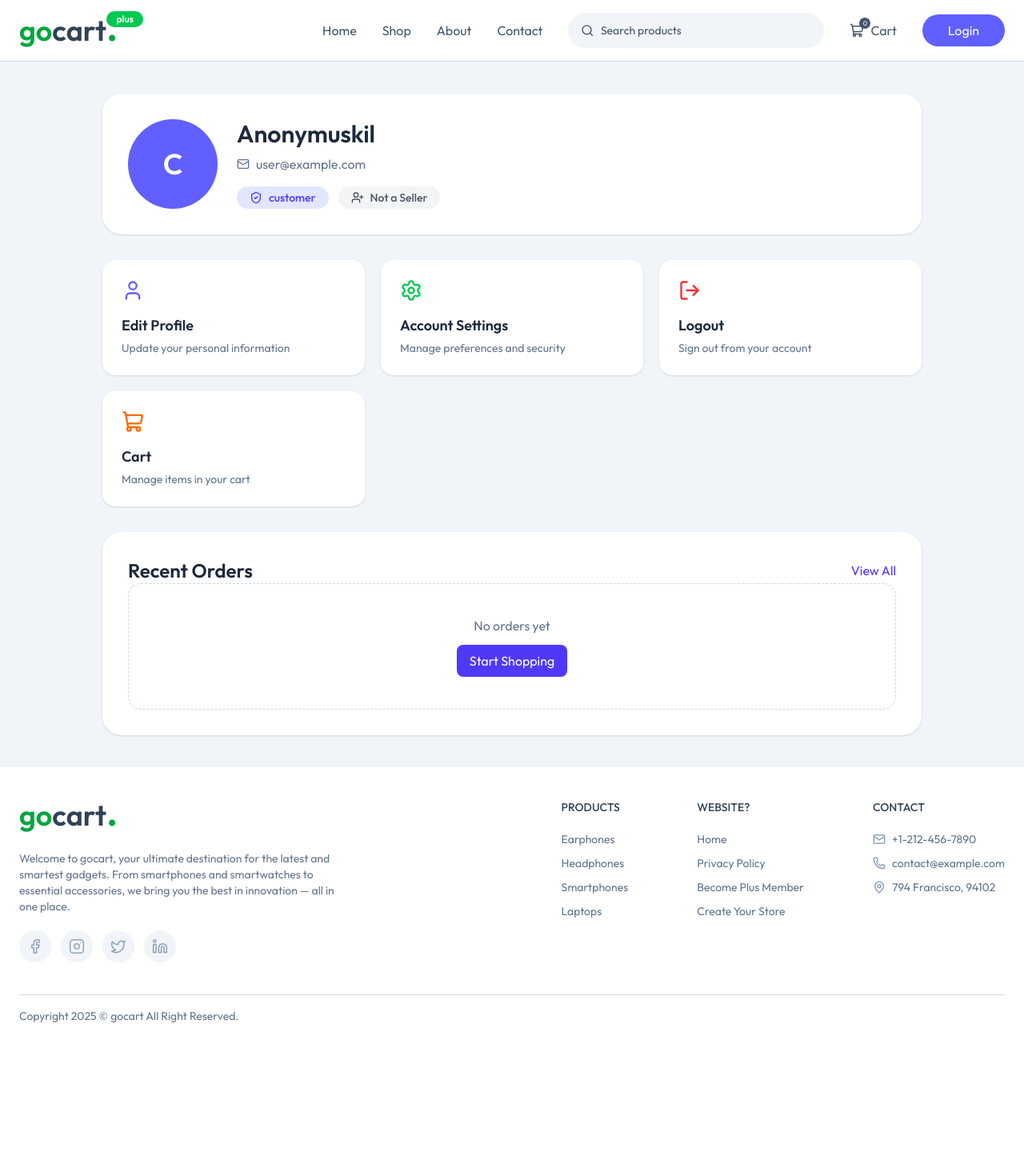
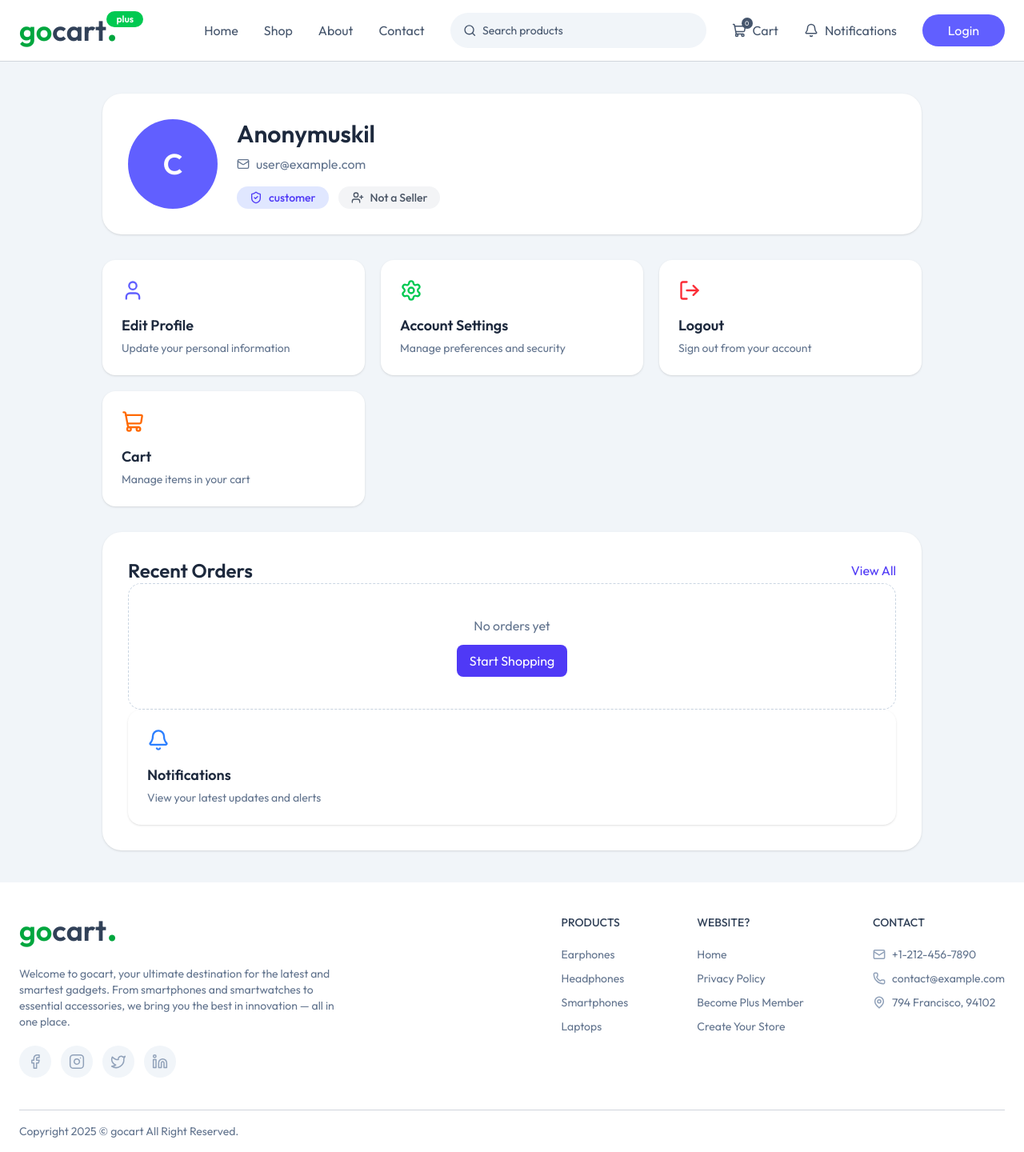
Before and after one commit to AnonymusKil/marketplace-frontend, a Next.js app: page /profile in a window 1280 px wide. Shown: the whole page at 80% size. Before the commit the page ends 1296 px from the top, so only its background shows below. Built offline with nearby package versions, Linux system fonts and the light colour scheme; no server answers.

Commit message:
spirit we are close to final version

```diff
--- /dev/null
+++ b/app/(public)/notifications/page.jsx
@@ -0,0 +1,133 @@
+"use client";
+
+import Link from "next/link";
+import {GET_NOTIFICATIONS, MARK_ALL_NOTIFICATIONS_AS_READ,MARK_NOTIFICATION_AS_READ} from "../../../src/graphql/mutations/notification"
+import { useMutation, useQuery } from "@apollo/client/react";
+import { Socket } from "./../../../lib/socket";
+import Loading from "../../../components/Loading";
+
+import {
+  Bell,
+  CheckCheck,
+  ArrowLeft,
+  CheckCircle2,
+} from "lucide-react";
+
+export default function NotificationPage() {
+  const { data:notificationData, loading, error } = useQuery(GET_NOTIFICATIONS);
+  const notifications = notificationData?.getNotifications|| [];
+  const [markAllNotificationsAsRead] = useMutation(MARK_ALL_NOTIFICATIONS_AS_READ, {
+    refetchQueries: [GET_NOTIFICATIONS],
+  });
+  const [markNotificationAsRead] = useMutation(MARK_NOTIFICATION_AS_READ, {
+    refetchQueries: [GET_NOTIFICATIONS],
+  });
+
+  return (
+    <section className="min-h-screen bg-slate-100 py-10 px-4">
+      <div className="max-w-3xl mx-auto">
+
+        {/* Header */}
+        <div className="bg-white rounded-2xl shadow-sm p-6 flex items-center justify-between">
+          <div className="flex items-center gap-3">
+            <Link href="/">
+              <ArrowLeft className="cursor-pointer text-slate-600 hover:text-slate-900" />
+            </Link>
+
+            <div>
+              <h1 className="text-2xl font-bold text-slate-800">
+                Notifications
+              </h1>
+
+              <p className="text-sm text-slate-500">
+                Stay updated with your latest activities
+              </p>
+            </div>
+          </div>
+
+          <button
+            onClick={markAllNotificationsAsRead}
+            className="flex items-center gap-2 bg-slate-800 text-white px-4 py-2 rounded-lg hover:bg-slate-900 transition"
+          >
+            <CheckCheck size={18} />
+            Mark all read
+          </button>
+        </div>
+
+        {/* Notifications */}
+        <div className="mt-6 space-y-4">
+
+          {notifications.length > 0 ? (
+            notifications.map((item) => (
+              <div
+                key={item.id}
+                className={`bg-white rounded-2xl shadow-sm p-5 transition hover:shadow-md cursor-pointer border-l-4 ${
+                  item.read
+                    ? "border-transparent"
+                    : "border-indigo-500"
+                }`}
+              >
+                <div className="flex justify-between items-start">
+
+                  <div className="flex gap-4" onClick={() => markNotificationAsRead({ variables: { notificationId: item.id } })}>
+
+                    <div
+                      className={`mt-1 rounded-full p-2 ${
+                        item.read
+                          ? "bg-slate-100"
+                          : "bg-indigo-100"
+                      }`}
+                    >
+                      <Bell
+                        size={18}
+                        className={
+                          item.read
+                            ? "text-slate-500"
+                            : "text-indigo-600"
+                        }
+                      />
+                    </div>
+
+                    <div>
+                      <h2 className="font-semibold text-slate-800">
+                        {item.title}
+                      </h2>
+
+                      <p className="text-slate-500 mt-1">
+                        {item.message}
+                      </p>
+
+                      <p className="text-xs text-slate-400 mt-3">
+                        {item.createdAt}
+                      </p>
+                    </div>
+
+                  </div>
+
+
+                </div>
+              </div>
+            ))
+          ) : (
+            <div className="bg-white rounded-2xl shadow-sm py-20 text-center">
+
+              <CheckCircle2
+                size={60}
+                className="mx-auto text-slate-300"
+              />
+
+              <h2 className="text-xl font-semibold mt-5 text-slate-700">
+                You're all caught up!
+              </h2>
+
+              <p className="text-slate-500 mt-2">
+                No notifications available.
+              </p>
+            </div>
+          )}
+
+        </div>
+      </div>
+    </section>
+  );
+}
--- a/app/(public)/profile/page.jsx
+++ b/app/(public)/profile/page.jsx
@@ -1,6 +1,9 @@
 "use client";
 import { ME } from "../../../src/graphql/mutations/auth";
 import { LOGOUT } from "../../../src/graphql/mutations/auth";
+import { GET_UNREAD_NOTIFICATIONS_COUNT } from "../../../src/graphql/mutations/notification";
+
+import { socket } from "../../../lib/socket";
 import { useApolloClient, useMutation, useQuery } from "@apollo/client/react";
 import { useRouter } from "next/navigation";
 import { useEffect, useState } from "react";
@@ -18,11 +21,16 @@ import {
   Loader2,
   XCircle,
   ShoppingCart,
+  Bell
 } from "lucide-react";
 
 const ProfilePage = () => {
   const [token, setToken] = useState(null);
   const [logout] = useMutation(LOGOUT);
+  const { data: notificationData } = useQuery(GET_UNREAD_NOTIFICATIONS_COUNT);
+  const unreadNotificationsCount =
+    notificationData?.unReadNotificationsCount || 0;
+
 
   useEffect(() => {
     const storedToken = localStorage.getItem("token");
@@ -44,6 +52,7 @@ const ProfilePage = () => {
 
     try {
       await logout();
+      socket.disconnect();
 
       localStorage.removeItem("token");
 
@@ -236,6 +245,65 @@ inline-block
               Start Shopping
             </Link>
           </div>
+
+           <Link
+              href="/notifications"
+              className="
+bg-white
+p-6
+rounded-2xl
+shadow-sm
+hover:shadow-md
+transition
+block
+relative
+"
+            >
+              <Bell className="text-blue-500 mb-4" size={28} />
+
+              <h2
+                className="
+font-semibold
+text-slate-800
+text-lg
+"
+              >
+                Notifications
+              </h2>
+
+              <p
+                className="
+text-sm
+text-slate-500
+mt-1
+"
+              >
+                View your latest updates and alerts
+              </p>
+
+              {unreadNotificationsCount > 0 ? (
+                <span
+                  className="
+absolute
+top-5
+right-5
+flex
+items-center
+justify-center
+min-w-6
+h-6
+px-2
+rounded-full
+bg-red-600
+text-xs
+font-semibold
+text-white
+"
+                >
+                  {unreadNotificationsCount}
+                </span>
+              ) : null}
+            </Link>
         </div>
       </div>
     </section>
--- a/app/admin/approve/page.jsx
+++ b/app/admin/approve/page.jsx
@@ -14,6 +14,7 @@ export default function AdminApprove() {
       status: "pending",
     },
   });
+
 
   const handleApproveSeller = async ({ storeId, status }) => {
     try {
--- a/components/LogInPopUp.jsx
+++ b/components/LogInPopUp.jsx
@@ -3,6 +3,8 @@ import { useState } from "react";
 import { useMutation } from "@apollo/client/react";
 import { LOGIN } from "../src/graphql/mutations/auth";
 import { SIGNUP } from "../src/graphql/mutations/auth";
+import {socket} from "../lib/socket"
+
 import Image from "next/image";
 import toast from "react-hot-toast";
 import { assets } from "../assets/assets";
@@ -27,6 +29,10 @@ function LogInPopUp({ setShowLogin }) {
         },
       });
       console.log("Login successful:", data);
+      socket.auth = {
+        userId: data.login.user.id,
+      }
+      socket.connect();
       localStorage.setItem("token", data.login.token);
       toast.success("Logged in successfully!", { id: "auth" });
       window.location.reload();
--- a/components/Navbar.jsx
+++ b/components/Navbar.jsx
@@ -1,8 +1,9 @@
 "use client";
 import { GET_CART } from "../src/graphql/mutations/cart";
 import { useQuery } from "@apollo/client/react";
+import { GET_UNREAD_NOTIFICATIONS_COUNT } from "../src/graphql/mutations/notification";
 import { ME } from "../src/graphql/mutations/auth";
-import { Search, ShoppingCart } from "lucide-react";
+import { Search, ShoppingCart, Bell } from "lucide-react";
 import Link from "next/link";
 import { useRouter } from "next/navigation";
 import { useState, useEffect } from "react";
@@ -27,7 +28,10 @@ const Navbar = ({ setShowLogin }) => {
   };
   const { data: cartData } = useQuery(GET_CART);
   const cartItems = cartData?.getCart?.items || [];
-  const cartTotal = cartItems.length
+  const cartTotal = cartItems.length;
+  const { data: notificationData } = useQuery(GET_UNREAD_NOTIFICATIONS_COUNT);
+  const unreadNotificationsCount =
+    notificationData?.unReadNotificationsCount || 0;
 
   const [search, setSearch] = useState("");
   const cartCount = useSelector((state) => state.cart.total);
@@ -85,6 +89,18 @@ const Navbar = ({ setShowLogin }) => {
                   {cartTotal}
                 </button>
               </Link>
+              <Link
+                href="/notifications"
+                className="relative flex items-center gap-2 text-slate-600"
+              >
+                <Bell size={18} />
+                Notifications
+                {unreadNotificationsCount > 0 ? (
+                  <span className="absolute -top-1 left-3 flex items-center justify-center min-w-4 h-4 px-1 rounded-full bg-red-600 text-[9px] text-white">
+                    {unreadNotificationsCount}
+                  </span>
+                ) : null}
+              </Link>
               {user ? (
                 <button
                   onClick={goToProfile}
@@ -102,7 +118,7 @@ const Navbar = ({ setShowLogin }) => {
               )}
             </div>
 
-            <div className="sm:hidden">
+            <div className="sm:hidden ">
               {user ? (
                 <button
                   onClick={goToProfile}
@@ -118,6 +134,8 @@ const Navbar = ({ setShowLogin }) => {
                   Login
                 </button>
               )}
+
+
             </div>
           </div>
         </div>
--- /dev/null
+++ b/lib/socket.js
@@ -0,0 +1,8 @@
+import { io } from "socket.io-client";
+
+export const socket = io(
+  "https://marketplace-backend-vv3p.onrender.com/graphql",
+  {
+    autoConnect: false,
+  },
+);
--- a/package.json
+++ b/package.json
@@ -19,7 +19,8 @@
     "react-dom": "^19.2.1",
     "react-hot-toast": "^2.5.2",
     "react-redux": "^9.2.0",
-    "recharts": "^3.1.2"
+    "recharts": "^3.1.2",
+    "socket.io-client": "^4.8.3"
   },
   "devDependencies": {
     "@tailwindcss/postcss": "^4",
--- /dev/null
+++ b/src/graphql/mutations/notification.js
@@ -0,0 +1,29 @@
+import { gql } from "@apollo/client";
+
+export const GET_NOTIFICATIONS = gql`
+  query GetNotifications {
+    getNotifications {
+      id
+      title
+      message
+      read
+      createdAt
+    }
+  }
+`;
+export const GET_UNREAD_NOTIFICATIONS_COUNT = gql`
+  query GetUnreadNotificationsCount {
+    unReadNotificationsCount
+  }
+`;
+export const MARK_NOTIFICATION_AS_READ = gql`
+  mutation MarkNotificationAsRead($notificationId: ID!) {
+    markNotificationAsRead(notificationId: $notificationId)
+  }
+`;
+
+export const MARK_ALL_NOTIFICATIONS_AS_READ = gql`
+  mutation MarkAllNotificationsAsRead {
+    markAllNotificationsAsRead
+  }
+`;
```
Also changed, not shown: 1 other file (tests, documents, lock files or other folders).
